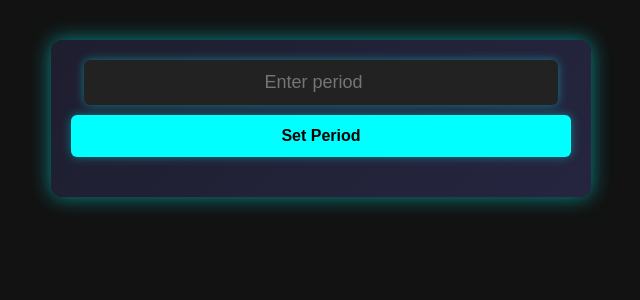
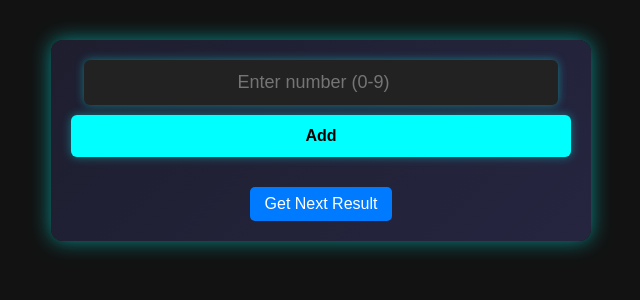
Before and after one commit to SaiTeja1233/color-preciction, a React (Create React App) app: page / in a window 1280 px wide. Shown: the top 300 px of the page, without its empty margins (319-959 px from the left). Built offline with nearby package versions, Linux system fonts and the light colour scheme.

Commit message:
new update

```diff
--- a/src/ColorPredictionApp.css
+++ b/src/ColorPredictionApp.css
@@ -19,8 +19,39 @@ body {
     box-shadow: 0 0 20px rgba(0, 255, 255, 0.5);
 }
 
+.get-result-btn {
+    margin-top: 10px;
+    padding: 8px 15px;
+    font-size: 16px;
+    cursor: pointer;
+    background-color: #007bff;
+    color: white;
+    border: none;
+    border-radius: 5px;
+    transition: background 0.3s ease;
+}
+
+.get-result-btn:hover {
+    background-color: #0056b3;
+}
+.loading-animation {
+    font-size: 18px;
+    font-weight: bold;
+    color: #f39c12;
+    text-align: center;
+    margin-top: 10px;
+    animation: blink 1s infinite alternate;
+}
+
+@keyframes blink {
+    from { opacity: 1; }
+    to { opacity: 0.3; }
+}
+
+
 /* Input and Button */
-.number-input, .period-input {
+.number-input,
+.period-input {
     width: 90%;
     padding: 12px;
     font-size: 18px;
@@ -34,11 +65,13 @@ body {
     transition: 0.3s ease-in-out;
 }
 
-.number-input:focus, .period-input:focus {
+.number-input:focus,
+.period-input:focus {
     box-shadow: 0 0 15px rgba(0, 255, 255, 0.7);
 }
 
-.add-btn, .set-period-btn {
+.add-btn,
+.set-period-btn {
     width: 100%;
     padding: 12px;
     margin-top: 10px;
@@ -53,7 +86,8 @@ body {
     box-shadow: 0 0 10px rgba(0, 255, 255, 0.4);
 }
 
-.add-btn:hover, .set-period-btn:hover {
+.add-btn:hover,
+.set-period-btn:hover {
     background: #00bcd4;
     box-shadow: 0 0 20px rgba(0, 255, 255, 0.8);
     transform: scale(1.05);
@@ -164,7 +198,8 @@ body {
         width: 95%;
         padding: 15px;
     }
-    .add-btn, .set-period-btn {
+    .add-btn,
+    .set-period-btn {
         font-size: 14px;
         padding: 10px;
     }
--- a/src/ColorPredictionApp.jsx
+++ b/src/ColorPredictionApp.jsx
@@ -1,131 +1,111 @@
-import React, { useState, useEffect, useCallback } from "react";
+import React, { useState } from "react";
 import "./ColorPredictionApp.css";
 
 const ColorPredictionApp = () => {
     const [columns, setColumns] = useState([]);
     const [inputNumber, setInputNumber] = useState("");
-    const [period, setPeriod] = useState("");
     const [prediction, setPrediction] = useState(null);
-    const [periodSet, setPeriodSet] = useState(false);
     const [totalNumbers, setTotalNumbers] = useState(0);
+    const [loading, setLoading] = useState(false);
+
+    const analyzePattern = (data) => {
+        if (data.length < 15) return null;
+
+        const last15Data = data.flat().slice(-15);
+        const numberCount = Array(10).fill(0);
+        const colorCount = { red: 0, green: 0 };
+        const sizeCount = { big: 0, small: 0 };
+
+        last15Data.forEach((num) => {
+            numberCount[num]++;
+            num % 2 === 0 ? colorCount.red++ : colorCount.green++;
+            num >= 5 ? sizeCount.big++ : sizeCount.small++;
+        });
+
+        // Most frequent numbers
+        const sortedNumbers = numberCount
+            .map((count, num) => ({ num, count }))
+            .sort((a, b) => b.count - a.count)
+            .slice(0, 2)
+            .map((item) => item.num);
+
+        // Most frequent color
+        const predictedColor =
+            colorCount.red > colorCount.green ? "🔴" : "🟢";
+
+        // Most frequent size category
+        const predictedSize = sizeCount.big > sizeCount.small ? "Big" : "Small";
+
+        // Determine final prediction based on strongest trend
+        let finalPrediction;
+        if (
+            Math.abs(colorCount.red - colorCount.green) >
+            Math.abs(sizeCount.big - sizeCount.small)
+        ) {
+            finalPrediction = { type: predictedColor, numbers: sortedNumbers };
+        } else {
+            finalPrediction = { type: predictedSize, numbers: sortedNumbers };
+        }
+
+        return finalPrediction;
+    };
 
     const addNumber = () => {
         const newNumber = parseInt(inputNumber, 10);
-
         if (isNaN(newNumber) || newNumber < 0 || newNumber > 9) {
             alert("Please enter a valid number between 0 and 9.");
-            return;
-        }
-        if (!periodSet) {
-            alert("Please enter a period number first.");
             return;
         }
 
         setColumns((prevColumns) => {
             let updatedColumns = [...prevColumns];
-
             if (updatedColumns.length === 0) {
-                updatedColumns = [[{ num: newNumber, period }]];
+                updatedColumns = [[newNumber]];
             } else {
                 const lastColumn = updatedColumns[updatedColumns.length - 1];
-                const lastColumnIsEven = lastColumn[0].num % 2 === 0;
+                const lastColumnIsEven = lastColumn[0] % 2 === 0;
                 const newNumberIsEven = newNumber % 2 === 0;
-
                 if (
                     (newNumberIsEven && lastColumnIsEven) ||
                     (!newNumberIsEven && !lastColumnIsEven)
                 ) {
                     updatedColumns[updatedColumns.length - 1] = [
                         ...lastColumn,
-                        { num: newNumber, period },
+                        newNumber,
                     ];
                 } else {
-                    updatedColumns.push([{ num: newNumber, period }]);
+                    updatedColumns.push([newNumber]);
                 }
             }
-
             if (updatedColumns.length > 20) {
                 updatedColumns.shift();
             }
-
             return updatedColumns;
         });
-
         setTotalNumbers((prevTotal) => prevTotal + 1);
-        setPeriod((prevPeriod) => prevPeriod + 1);
         setInputNumber("");
     };
 
-    const predictNextNumber = useCallback(
-        (data) => {
-            if (totalNumbers < 15) return null;
-
-            const last15Data = data.flat().slice(-15);
-
-            // Count occurrences of each number (0-9)
-            const numberCount = Array(10).fill(0);
-            const colorCount = { red: 0, green: 0 };
-
-            last15Data.forEach((entry) => {
-                numberCount[entry.num]++;
-                if (entry.num % 2 === 0) {
-                    colorCount.red++;
-                } else {
-                    colorCount.green++;
-                }
-            });
-
-            // Find the most frequent number
-            let predictedNumber = numberCount.indexOf(Math.max(...numberCount));
-
-            // Determine the dominant color
-           let predictedColor = predictedNumber % 2 === 0 ? "red" : "green";
-
-            return {
-                number: predictedNumber,
-                color: predictedColor,
-            };
-        },
-        [totalNumbers]
-    );
-
-    useEffect(() => {
-        if (totalNumbers >= 15) {
-            const predictedData = predictNextNumber(columns);
-            setPrediction(predictedData);
-        }
-    }, [totalNumbers, columns, predictNextNumber]);
-
-    const handleKeyPress = (e) => {
-        if (e.key === "Enter") {
+    const handleKeyDown = (event) => {
+        if (event.key === "Enter") {
             addNumber();
         }
     };
 
+    const handleGetNextResult = () => {
+        if (totalNumbers < 15) {
+            alert("Enter at least 15 numbers to analyze!");
+            return;
+        }
+        setLoading(true);
+        setTimeout(() => {
+            setPrediction(analyzePattern(columns.flat()));
+            setLoading(false);
+        }, 2000);
+    };
+
     return (
         <div className="container">
-            {!periodSet && (
-                <div className="input-container">
-                    <input
-                        type="number"
-                        min="1"
-                        value={period}
-                        onChange={(e) =>
-                            setPeriod(parseInt(e.target.value, 10) || "")
-                        }
-                        placeholder="Enter period"
-                        className="period-input"
-                    />
-                    <button
-                        onClick={() => period && setPeriodSet(true)}
-                        className="set-period-btn"
-                    >
-                        Set Period
-                    </button>
-                </div>
-            )}
-
-            {periodSet && (
             <div className="input-container">
                 <input
                     type="number"
@@ -133,29 +113,27 @@ const ColorPredictionApp = () => {
                     max="9"
                     value={inputNumber}
                     onChange={(e) => setInputNumber(e.target.value)}
+                    onKeyDown={handleKeyDown}
                     placeholder="Enter number (0-9)"
                     className="number-input"
-                        onKeyPress={handleKeyPress}
                 />
                 <button onClick={addNumber} className="add-btn">
                     Add
                 </button>
             </div>
-            )}
 
             <div className="scroll-container">
                 <div className="grid-container">
-                    {columns.slice(-10).map((column, colIndex) => (
+                    {columns.slice(-20).map((column, colIndex) => (
                         <div key={colIndex} className="column">
-                            {column.map((entry, rowIndex) => (
+                            {column.map((num, rowIndex) => (
                                 <div
                                     key={`${colIndex}-${rowIndex}`}
                                     className={`grid-box ${
-                                        entry.num % 2 === 0 ? "red" : "green"
+                                        num % 2 === 0 ? "red" : "green"
                                     }`}
-                                    title={`Period: ${entry.period}`}
                                 >
-                                    {entry.num}
+                                    {num}
                                 </div>
                             ))}
                         </div>
@@ -163,14 +141,26 @@ const ColorPredictionApp = () => {
                 </div>
             </div>
 
-            {prediction !== null && (
+            {loading && (
+                <div className="loading-animation">🔄 Analyzing...</div>
+            )}
+
+            {!loading && prediction && (
                 <div className="prediction-box">
                     <h3>Predicted Next:</h3>
-                    <div className={`grid-box ${prediction.color}`}>
-                        {prediction.number}
-                    </div>
+                    <p>
+                        {prediction.type} :  {prediction.numbers.join(", ")}
+                    </p>
                 </div>
             )}
+
+            <button
+                onClick={handleGetNextResult}
+                className="get-result-btn"
+                disabled={totalNumbers < 15}
+            >
+                Get Next Result
+            </button>
         </div>
     );
 };
```
Lines whose indentation alone changed are shown as unchanged.
